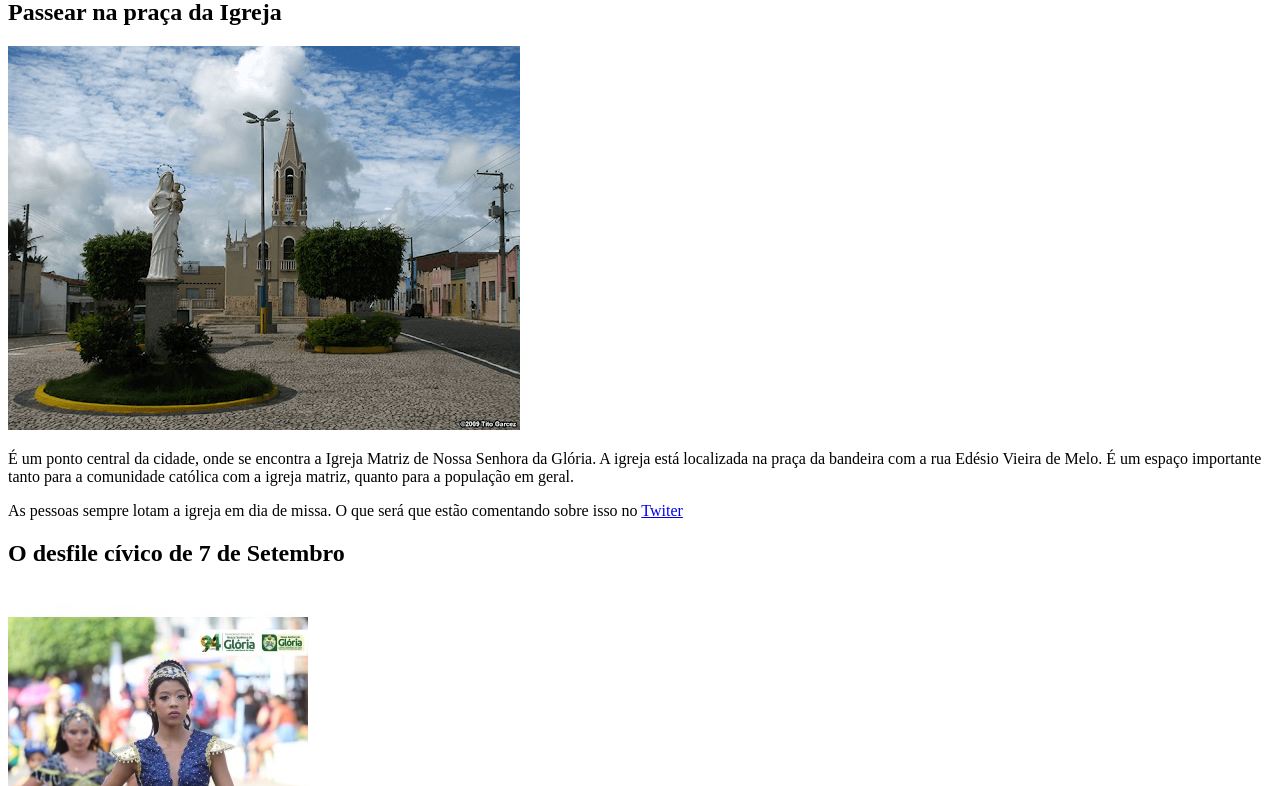
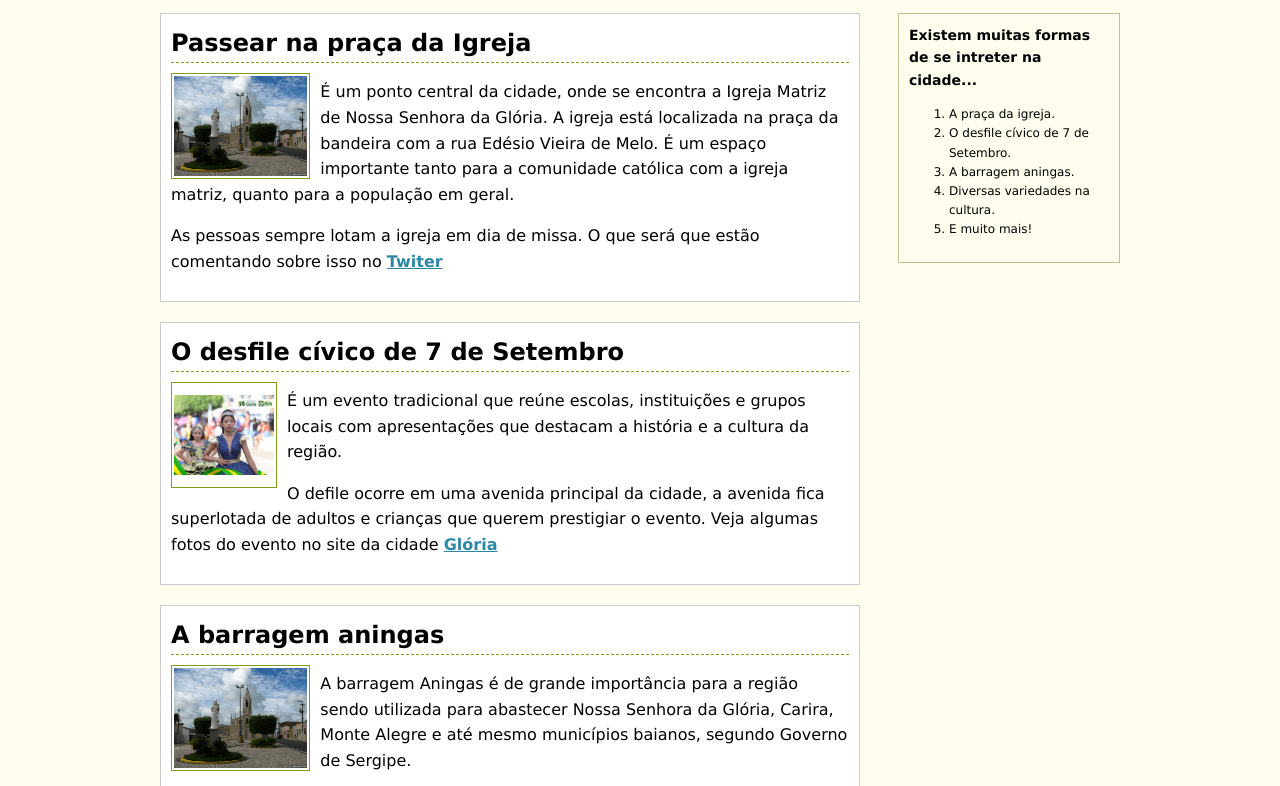
Before and after one commit to Ranny-1/minhacidade, a plain HTML site: page index.html in a window 1280 px wide. Shown: the part 81-867 px from the top of the page. Drawn offline with Linux system fonts and the light colour scheme; the site is published under a folder, as on GitHub Pages, so addresses that start at the root find nothing.

Commit message:
Update index.html

```diff
--- a/index.html
+++ b/index.html
@@ -4,7 +4,7 @@
         <title>
             O que eu mais gosto em Nossa Senhora da Glória
         </title>
-        <link rel="stylesheet" href='/CSS/style.css'>
+        <link rel="stylesheet" href='CSS/style.css'>
     </head>
     <body>
         <div class='container'>
```
